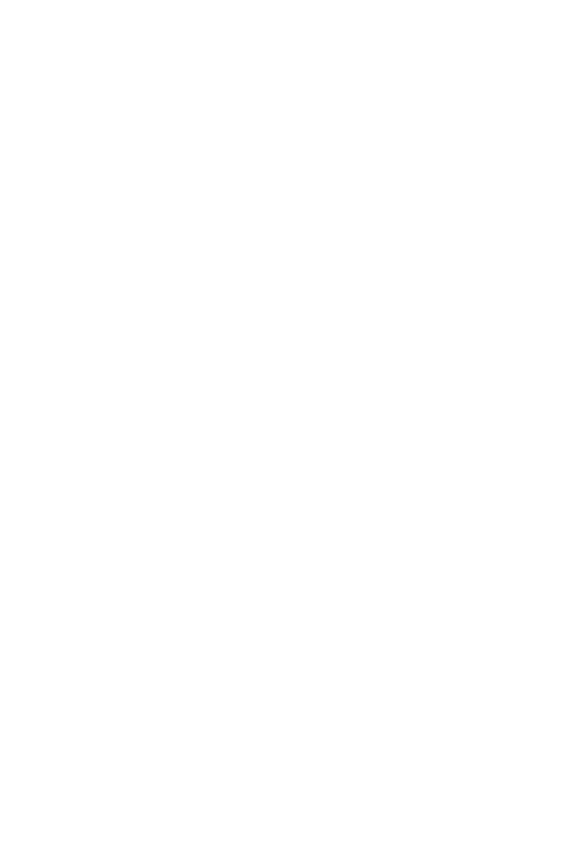
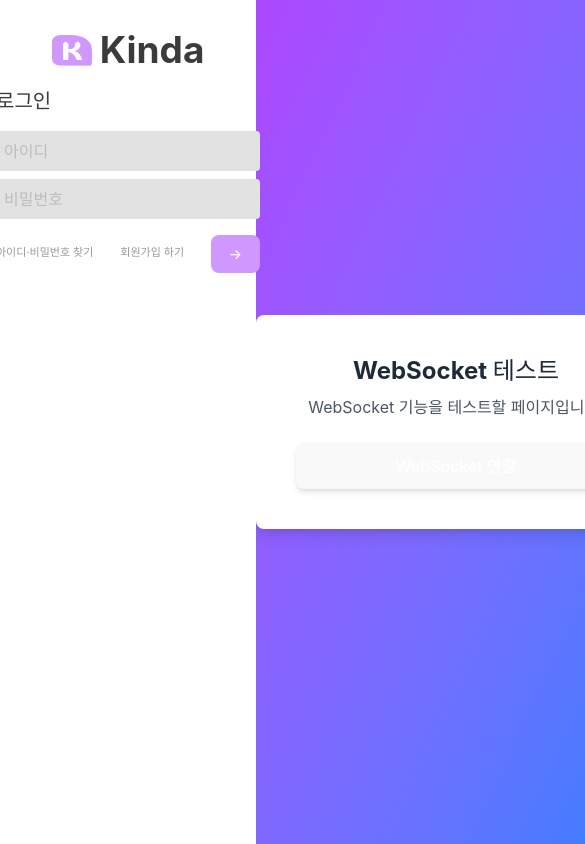
Before and after one commit to koscom-team6/client, a React (Vite) app: page /arena in a window 390 px wide. Before the commit this address had no page. Shown: the top 844 px of the page, 585 px wide, since content can reach past the window. Built offline with nearby package versions, Linux system fonts and the light colour scheme; a web font is replaced by a local one.

Commit message:
fix: 홈 섹션 반응형으로 조절절

```diff
--- a/package.json
+++ b/package.json
@@ -11,6 +11,7 @@
   },
   "dependencies": {
     "@fullpage/react-fullpage": "0.1.47",
+    "@stomp/stompjs": "7.0.0",
     "@tailwindcss/vite": "4.0.0",
     "flowbite": "3.0.0",
     "fullpage.js": "4.0.32",
@@ -18,6 +19,7 @@
     "react": "^18.3.1",
     "react-dom": "^18.3.1",
     "react-router-dom": "7.1.3",
+    "sockjs-client": "1.6.1",
     "zustand": "5.0.3"
   },
   "devDependencies": {
--- a/src/App.jsx
+++ b/src/App.jsx
@@ -2,6 +2,7 @@ import { BrowserRouter as Router, Routes, Route } from "react-router-dom";
 import MainLayout from "./MainLayout";
 import Login from "./pages/home/Login";
 import Home from "./pages/home/Home";
+import WebSocketTest from "./pages/arena/WebSockerTest";
 
 const App = () => {
   return (
@@ -10,6 +11,7 @@ const App = () => {
         {/* MainLayout을 기반으로 Outlet 사용 */}
         <Route path="/" element={<MainLayout />}>
           <Route index element={<Home />} />
+          <Route path="arena" element={<WebSocketTest />} />
         </Route>
 
         {/* 로그인 페이지는 별도로 라우팅 */}
--- /dev/null
+++ b/src/pages/arena/WebSockerTest.tsx
@@ -0,0 +1,21 @@
+import React from "react";
+
+
+const WebSocketTest = () => {
+    return (
+      <div className="min-h-screen flex items-center justify-center bg-gradient-to-br from-purple-500 to-blue-500">
+        <div className="bg-white p-10 rounded-lg shadow-lg w-[400px] text-center">
+          <h2 className="text-2xl font-bold text-gray-800">WebSocket 테스트</h2>
+          <p className="text-gray-600 mt-2">WebSocket 기능을 테스트할 페이지입니다.</p>
+
+          <div className="mt-6">
+            <button className="w-full py-2 px-4 bg-blue-500 text-white rounded-lg shadow-md hover:bg-blue-600 transition">
+              WebSocket 연결
+            </button>
+          </div>
+        </div>
+      </div>
+    );
+  };
+
+  export default WebSocketTest;
--- a/src/pages/home/Home.jsx
+++ b/src/pages/home/Home.jsx
@@ -1,7 +1,7 @@
 import ReactFullPage from "@fullpage/react-fullpage";
-import SectionOne from "./SectionOne";
-import SectionTwo from "./SectionTwo";
-import SectionThree from "./SectionThree";
+import HomeSectionTop from "./HomeSectionTop";
+import HomeSectionMiddle from "./HomeSectionMiddle";
+import HomeSectionBottom from "./HomeSectionBottom";
 
 const Home = () => {
   return (
@@ -9,9 +9,9 @@ const Home = () => {
       scrollingSpeed={700} // 스크롤 속도 (ms 단위)
       render={() => (
         <ReactFullPage.Wrapper>
-          <SectionOne />
-          <SectionTwo />
-          <SectionThree />
+          <HomeSectionTop />
+          <HomeSectionMiddle />
+          <HomeSectionBottom />
         </ReactFullPage.Wrapper>
       )}
     />
--- a/src/pages/home/SectionTwo.jsx
+++ b/src/pages/home/HomeSectionMiddle.jsx
@@ -6,11 +6,11 @@ const SectionTwo = () => {
     <div className="section relative flex justify-between items-center min-h-screen bg-gray-100 px-16 py-24">
 
       <div className="w-1/2 space-y-6">
-        <h2 className="text-5xl font-bold text-[#3B3B3B] leading-tight ml-40">
+        <h2 className="text-5xl font-bold text-[#3B3B3B] leading-tight ml-35">
           혼자 · 같이 문제를 풀며<br />
           <span className="text-purple-500">금융 지식</span>을 확장해요
         </h2>
-        <p className="text-xl text-gray-600 leading-relaxed ml-40">
+        <p className="text-xl text-gray-600 leading-relaxed ml-35">
           혼자, 혹은 같이 금융 문제를 풀면서 부족한 금융 지식을 천천히 쌓아가요.
           금융 지식을 쌓아가다 보면 랭크를 높일 수 있어요.
           KINDA가 당신의 성장을 응원할게요.
@@ -29,7 +29,7 @@ const SectionTwo = () => {
         </div>
       </div>
 
-      <div className="absolute top-[+300px] right-[+400px] flex flex-col items-center">
+      <div className="absolute top-[40vh] right-[20vw] flex flex-col items-center">
         <img src={Coin} alt="코인" className="w-70 relative" />
 
         <img
--- a/src/pages/home/SectionOne.jsx
+++ b/src/pages/home/HomeSectionTop.jsx
@@ -1,5 +1,5 @@
 import Logo from "../../assets/Logo.png";
-import "./SectionOne.css"; // CSS 파일 import
+import "./HomeSectionTop.css"; // CSS 파일 import
 const SectionOne = () => {
   const cards = [
     "전자 주식은 오를까, 내릴까?",
--- a/src/pages/sidebar/SidebarLogin.jsx
+++ b/src/pages/sidebar/SidebarLogin.jsx
@@ -1,3 +1,4 @@
+import { useNavigate } from "react-router-dom";
 import useAuthStore from "../../store/authStore";
 import home_empty from "../../assets/sidebar/home_empty.png";
 import codesandbox_empty from "../../assets/sidebar/codesandbox_empty.png";
@@ -8,6 +9,7 @@ import logout_empty from "../../assets/sidebar/logout_empty.png";
 import guest from "../../assets/sidebar/guest.png";
 
 const SidebarLogin = () => {
+  const navigate = useNavigate();
   const { logout } = useAuthStore();
 
   const nickname = "임시 닉네임";
@@ -34,7 +36,7 @@ const SidebarLogin = () => {
       {/* 메뉴 섹션 */}
       <nav className="w-full">
         <ul className="space-y-3">
-          <li className="flex items-center px-4 py-2 hover:bg-gray-100 rounded cursor-pointer">
+          <li className="flex items-center px-4 py-2 hover:bg-gray-100 rounded cursor-pointer" onClick={()=>navigate("/")}>
             <img src={home_empty} alt="홈 아이콘" className="w-4 h-4 rounded-lg mr-2" />
             <span className="text-[#3B3B3B]">홈</span>
           </li>
@@ -42,7 +44,7 @@ const SidebarLogin = () => {
             <img src={archive_empty} alt="연습문제 아이콘" className="w-4 h-4 rounded-lg mr-2" />
             <span className="text-[#999999]">연습문제</span>
           </li>
-          <li className="flex items-center px-4 py-2 hover:bg-gray-100 rounded cursor-pointer">
+          <li className="flex items-center px-4 py-2 hover:bg-gray-100 rounded cursor-pointer" onClick={()=>navigate("/arena")}>
             <img src={codesandbox_empty} alt="아레나 아이콘" className="w-4 h-4 rounded-lg mr-2" />
             <span className="text-[#999999]">아레나</span>
           </li>
```
Also changed, not shown: src/pages/home/HomeSectionBottom.jsx (renamed from src/pages/home/SectionThree.jsx), src/pages/home/HomeSectionTop.css (renamed from src/pages/home/SectionOne.css), 1 other file (tests, documents, lock files or other folders).
